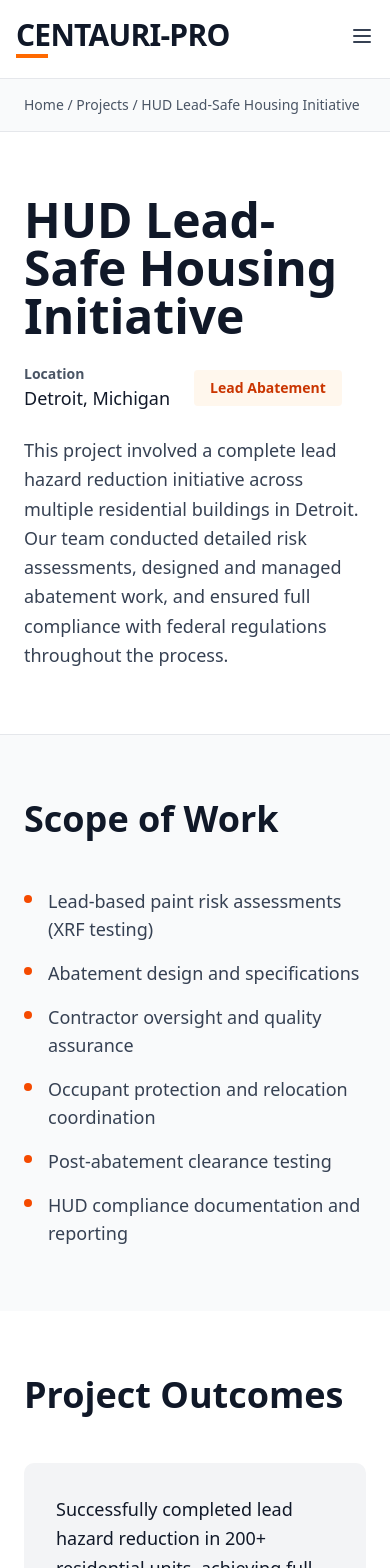
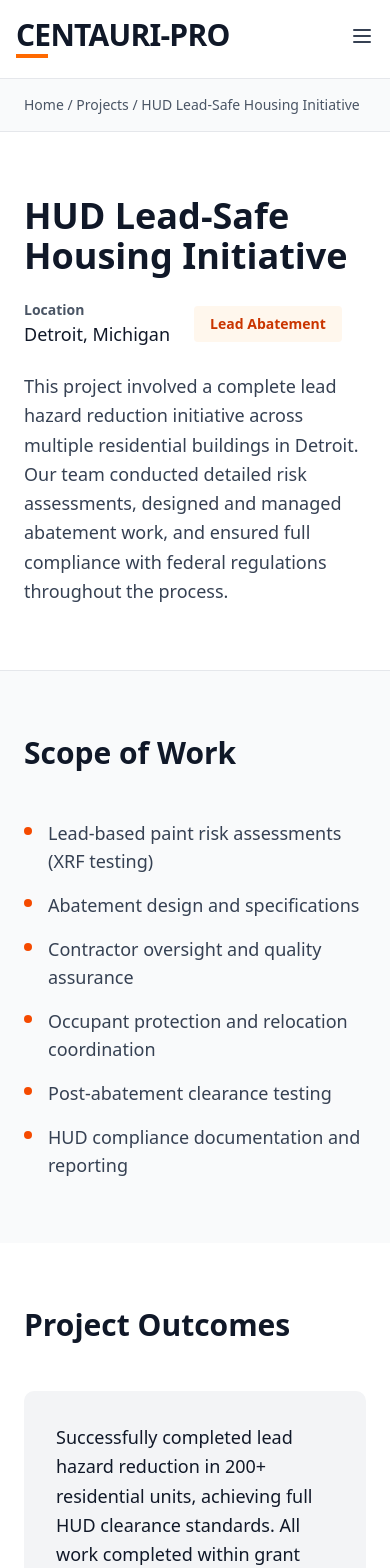
Before and after one commit to nexdyne/Stratra-Dynamics-L.L.C, a React (Vite) app: page /project/1 in a window 390 px wide. Shown: the top 1568 px of the page. Built offline with nearby package versions, Linux system fonts and the light colour scheme.

Commit message:
Standardize ProjectDetailPage typography

```diff
--- a/src/pages/ProjectDetailPage.jsx
+++ b/src/pages/ProjectDetailPage.jsx
@@ -62,8 +62,8 @@ export default function ProjectDetailPage() {
       <div className="min-h-screen bg-white">
         <section className="bg-gray-900 text-white py-20">
           <div className="max-w-6xl mx-auto px-6">
-            <h1 className="text-5xl font-bold mb-4">Project Not Found</h1>
-            <p className="text-xl text-gray-300 mb-8">
+            <h1 className="text-4xl md:text-5xl font-bold mb-4">Project Not Found</h1>
+            <p className="text-lg text-gray-300 mb-8">
               The project you are looking for does not exist.
             </p>
             <Link
@@ -92,7 +92,7 @@ export default function ProjectDetailPage() {
       {/* Project Header */}
       <section className="bg-white py-16 border-b border-gray-200">
         <div className="max-w-6xl mx-auto px-6">
-          <h1 className="text-5xl font-bold text-gray-900 mb-6">{project.title}</h1>
+          <h1 className="text-4xl md:text-5xl font-bold text-gray-900 mb-6">{project.title}</h1>
           <div className="mb-6 flex flex-wrap gap-6 items-center">
             <div>
               <p className="text-sm text-gray-600 font-semibold">Location</p>
@@ -113,7 +113,7 @@ export default function ProjectDetailPage() {
       {/* Scope of Work */}
       <section className="bg-gray-50 py-16">
         <div className="max-w-6xl mx-auto px-6">
-          <h2 className="text-4xl font-bold text-gray-900 mb-12">Scope of Work</h2>
+          <h2 className="text-3xl font-bold text-gray-900 mb-12">Scope of Work</h2>
           <ul className="space-y-4">
             {project.scopeItems.map((item, index) => (
               <li key={index} className="flex items-start text-lg text-gray-700">
@@ -128,7 +128,7 @@ export default function ProjectDetailPage() {
       {/* Project Outcomes */}
       <section className="bg-white py-16">
         <div className="max-w-6xl mx-auto px-6">
-          <h2 className="text-4xl font-bold text-gray-900 mb-12">Project Outcomes</h2>
+          <h2 className="text-3xl font-bold text-gray-900 mb-12">Project Outcomes</h2>
           <div className="bg-gray-100 p-8 rounded-lg">
             <p className="text-lg text-gray-900 leading-relaxed">
               {project.outcome}
```
